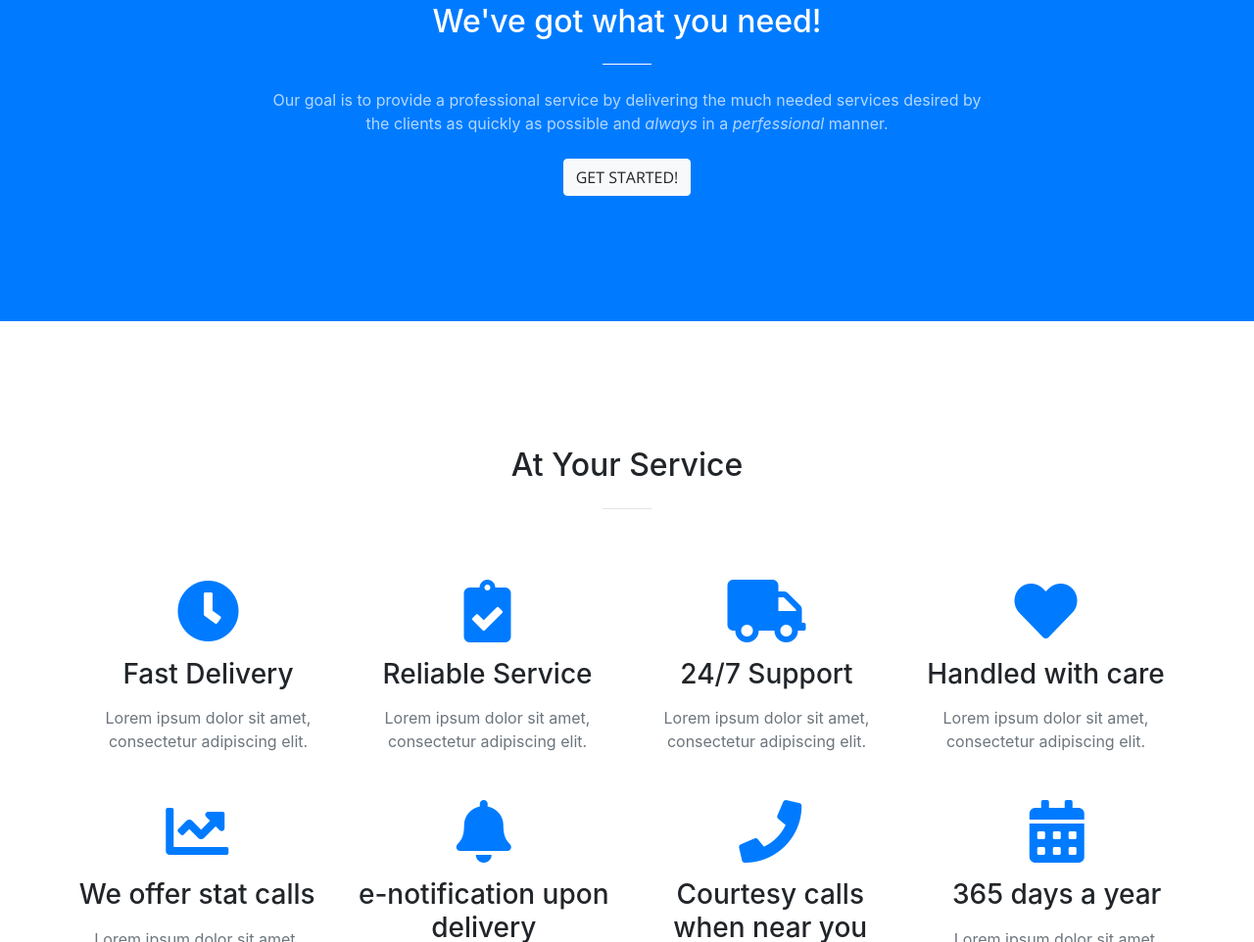
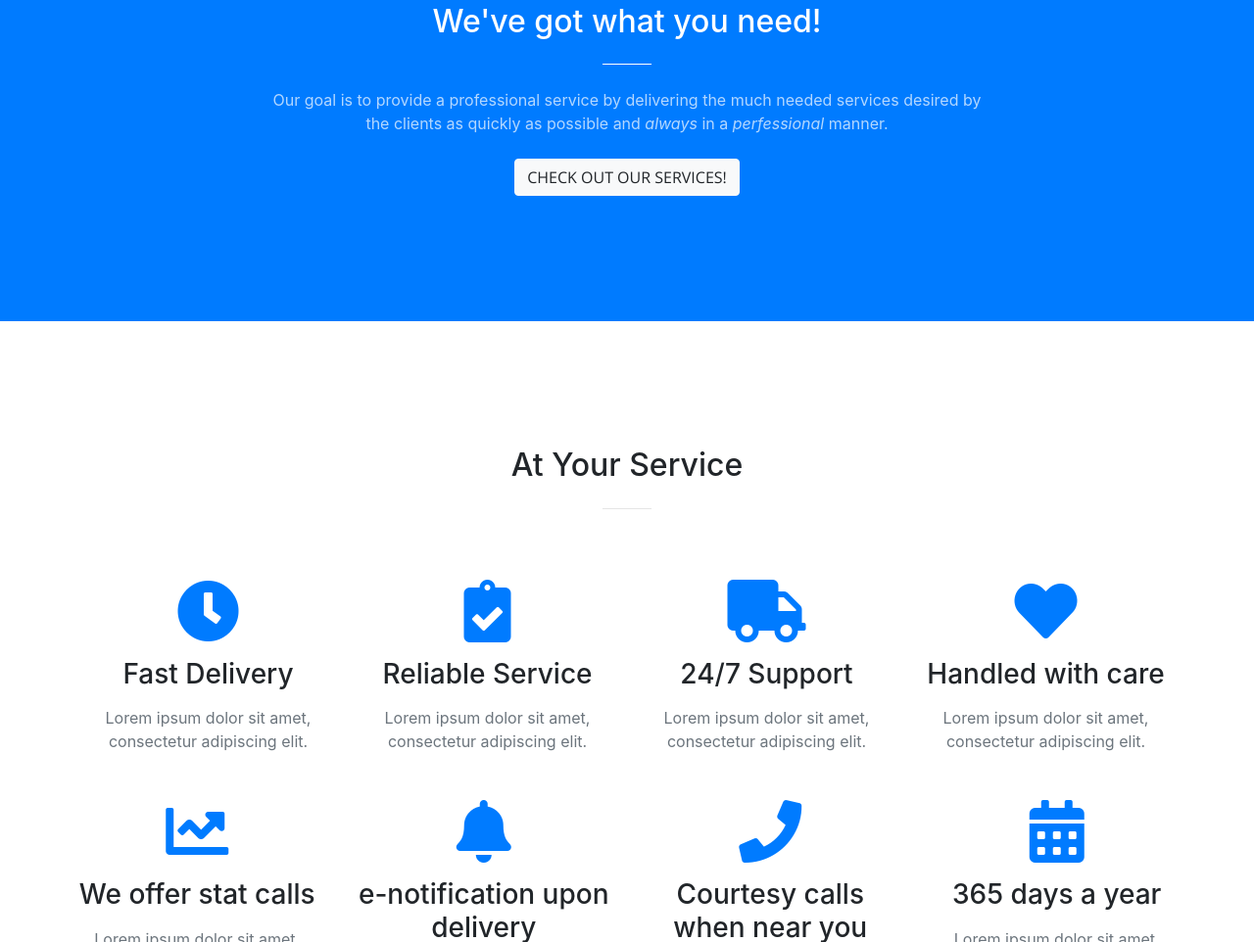
Before and after one commit to Dseals82/allBoutCourier, a website with bundled scripts: page index.html in a window 1280 px wide. Shown: the part 925-1887 px from the top of the page at 98% size. Built offline with nearby package versions, Linux system fonts and the light colour scheme.

Commit message:
modified html in index file, updated content

```diff
--- a/index.html
+++ b/index.html
@@ -87,7 +87,7 @@
             Our goal is to provide a professional service by delivering the much needed services desired by the clients
             as quickly as possible and <em>always</em> in a <em>perfessional</em> manner.
           </p>
-          <a class="btn btn-light btn-xl js-scroll-trigger" href="#services">Get Started!</a>
+          <a class="btn btn-light btn-xl js-scroll-trigger" href="#services">Check out our services!</a>
         </div>
       </div>
     </div>
```
